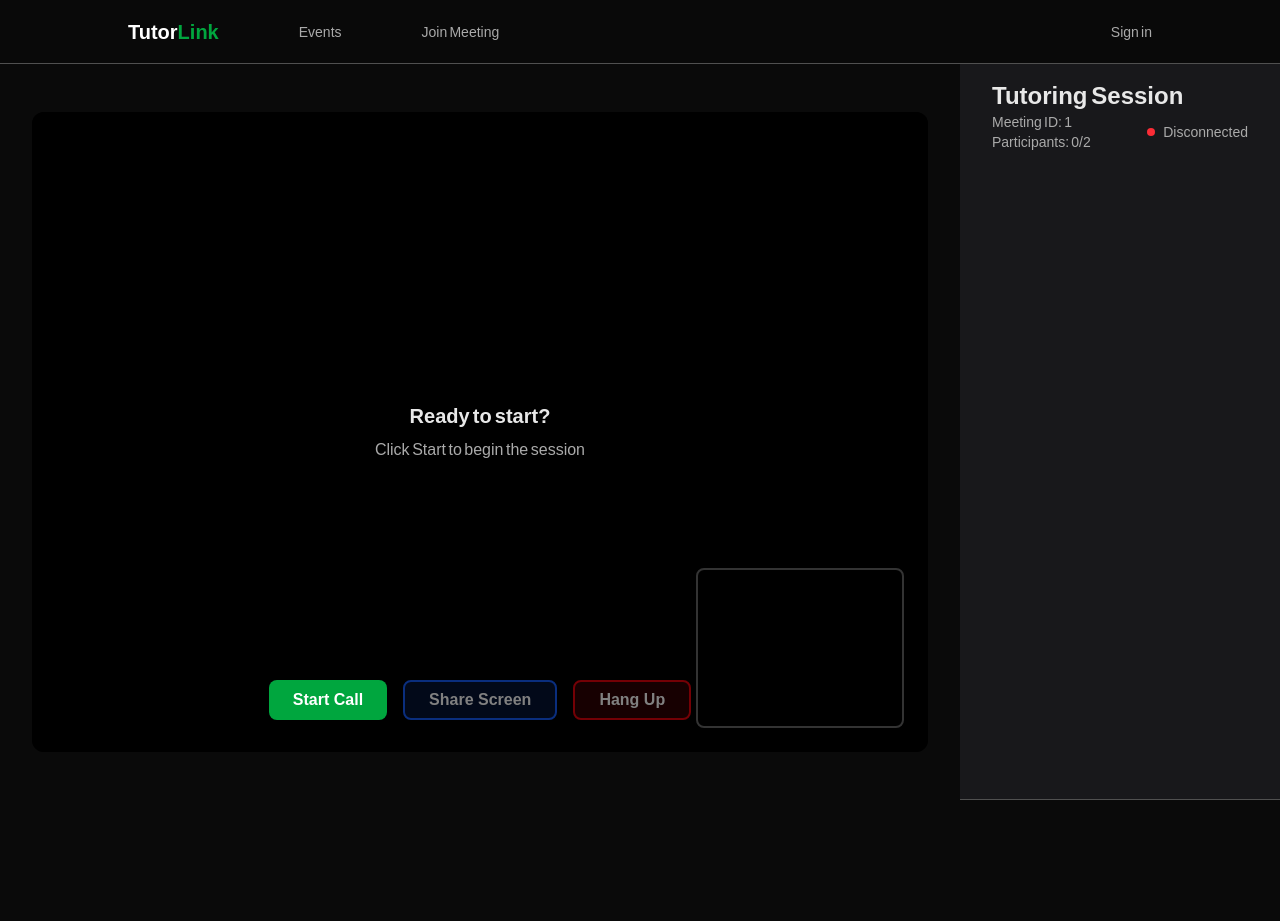
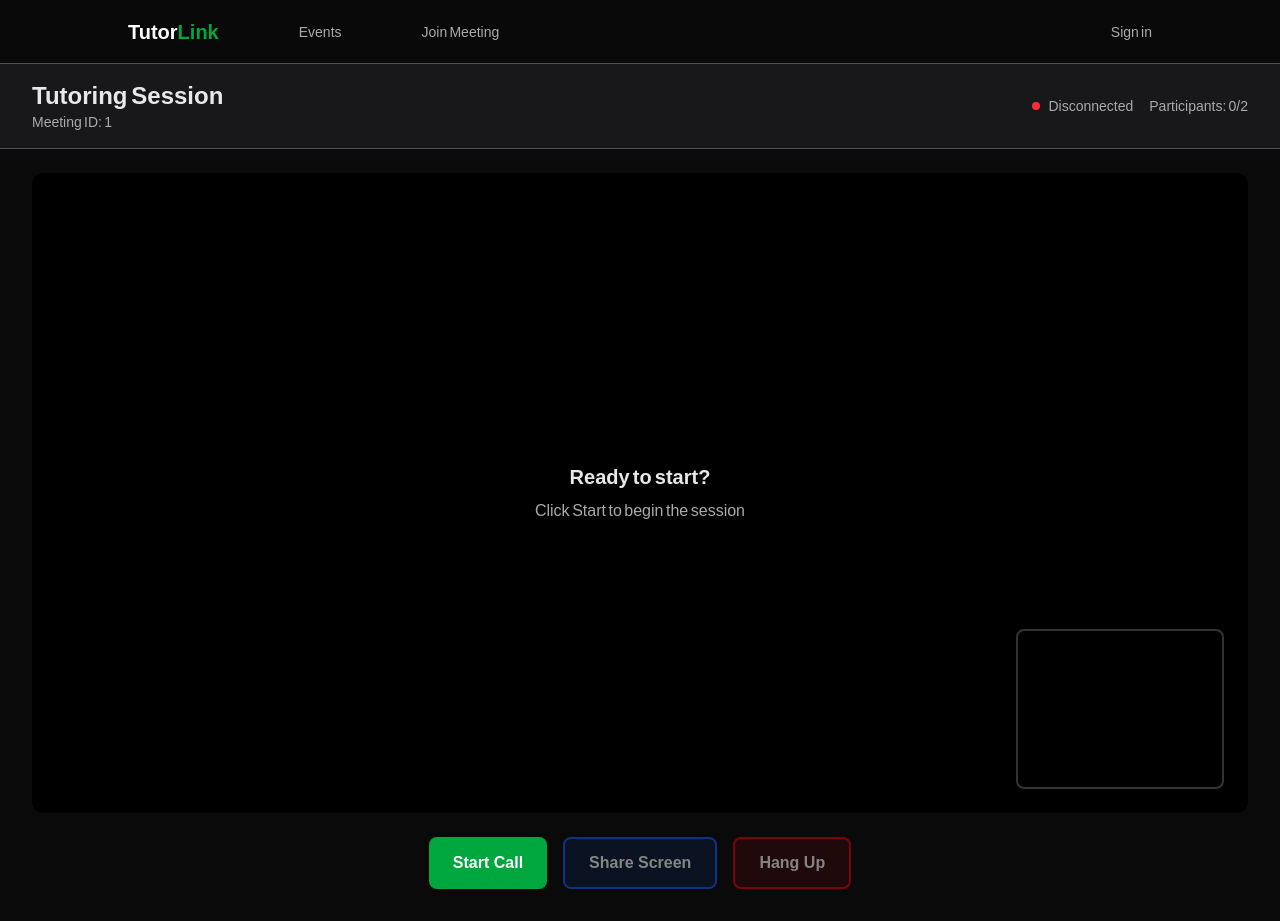
Before and after one commit to kylechi05/swan-hacks-2025, a Next.js app in the folder frontend/: page /meeting/1 in a window 1280 px wide. Before the commit the page ends 800 px from the top, so only its background shows below. Built offline with nearby package versions, Linux system fonts and the light colour scheme; no server answers; a web font is replaced by a local one.

Commit message:
fix: revert

```diff
--- a/frontend/app/meeting/[id]/page.tsx
+++ b/frontend/app/meeting/[id]/page.tsx
@@ -108,11 +108,13 @@ export default function MeetingPage() {
 
         socket.on(
             "ice-candidate",
-            async (data: {
+            async (
+                data: {
                     candidate: string;
                     sdpMLineIndex: number;
                     sdpMid: string;
-            }) => {
+                },
+            ) => {
                 console.log("Received ICE candidate");
                 await handleIceCandidate(data);
             },
@@ -120,14 +122,14 @@ export default function MeetingPage() {
 
         return () => {
             if (localStreamRef.current) {
-                localStreamRef.current
-                    .getTracks()
-                    .forEach((track) => track.stop());
+                localStreamRef.current.getTracks().forEach((track) =>
+                    track.stop()
+                );
             }
             if (screenStreamRef.current) {
-                screenStreamRef.current
-                    .getTracks()
-                    .forEach((track) => track.stop());
+                screenStreamRef.current.getTracks().forEach((track) =>
+                    track.stop()
+                );
             }
             if (pc1Ref.current) pc1Ref.current.close();
             if (pc2Ref.current) pc2Ref.current.close();
@@ -199,13 +201,7 @@ export default function MeetingPage() {
 
     // Effect to create peer connection and send offer
     useEffect(() => {
-        if (
-            !isCallActive ||
-            !localStreamRef.current ||
-            !isOfferCreatorRef.current ||
-            pc1Ref.current
-        )
-            return;
+        if (!isCallActive || !localStreamRef.current || !isOfferCreatorRef.current || pc1Ref.current) return;
 
         const createPeerConnection = async () => {
             try {
@@ -445,11 +441,9 @@ export default function MeetingPage() {
         }
     };
 
-    const handleIceCandidate = async (data: {
-        candidate: string;
-        sdpMLineIndex: number;
-        sdpMid: string;
-    }) => {
+    const handleIceCandidate = async (
+        data: { candidate: string; sdpMLineIndex: number; sdpMid: string },
+    ) => {
         try {
             const candidate = new RTCIceCandidate(data);
 
@@ -498,8 +492,8 @@ export default function MeetingPage() {
                 const pc = pc1Ref.current || pc2Ref.current;
                 if (pc) {
                     const senders = pc.getSenders();
-                    const videoSender = senders.find(
-                        (sender) => sender.track?.kind === "video",
+                    const videoSender = senders.find((sender) =>
+                        sender.track?.kind === "video"
                     );
                     if (videoSender && localStreamRef.current) {
                         console.log("[Screen Share] Current video sender:", {
@@ -512,9 +506,6 @@ export default function MeetingPage() {
                         });
                         console.log("[Screen Share] Replacing video track with screen share");
 
-                        // Store the original camera track before replacing
-                        const originalCameraTrack = videoSender.track;
-
                         // Replace the track
                         await videoSender.replaceTrack(screenTrack);
                         console.log("[Screen Share] Track replaced. New track:", {
@@ -523,24 +514,8 @@ export default function MeetingPage() {
                             label: screenTrack.label
                         });
 
-                        // Verify the track was actually replaced
-                        const currentTrack = videoSender.track;
-                        console.log("[Screen Share] Current track in sender after replace:", {
-                            id: currentTrack?.id,
-                            label: currentTrack?.label,
-                            enabled: currentTrack?.enabled,
-                            readyState: currentTrack?.readyState
-                        });
-
-                        // For PC1, manually trigger renegotiation since replaceTrack doesn't always fire negotiationneeded
-                        if (pc1Ref.current) {
-                            console.log("[Screen Share] PC1 detected - manually triggering renegotiation");
-                            // Small delay to ensure track is fully replaced in the connection
-                            await new Promise(resolve => setTimeout(resolve, 100));
-                            await runOfferAnswer(pc1Ref.current);
-                        } else {
-                            console.log("[Screen Share] PC2 detected - negotiationneeded should handle on remote peer");
-                        }
+                        // The negotiationneeded event handler will automatically trigger renegotiation
+                        console.log("[Screen Share] Track replaced, negotiationneeded will handle renegotiation");
 
                         setIsScreenSharing(true);
 
@@ -566,19 +541,11 @@ export default function MeetingPage() {
                                 });
                                 await videoSender.replaceTrack(cameraTrack);
 
-                                // For PC1, manually trigger renegotiation when switching back
-                                if (pc1Ref.current) {
-                                    console.log("[Screen Share] PC1 detected - manually triggering renegotiation to switch back to camera");
-                                    // Small delay to ensure track is fully replaced
-                                    await new Promise(resolve => setTimeout(resolve, 100));
-                                    await runOfferAnswer(pc1Ref.current);
-                                } else {
-                                    console.log("[Screen Share] PC2 detected - negotiationneeded should handle on remote peer");
-                                }
+                                // The negotiationneeded event handler will automatically trigger renegotiation
+                                console.log("[Screen Share] Camera track replaced, negotiationneeded will handle renegotiation");
 
                                 if (
-                                    localVideoRef.current &&
-                                    localStreamRef.current
+                                    localVideoRef.current && localStreamRef.current
                                 ) {
                                     localVideoRef.current.srcObject =
                                         localStreamRef.current;
@@ -590,16 +557,12 @@ export default function MeetingPage() {
 
                             // Stop screen stream tracks
                             if (screenStreamRef.current) {
-                                screenStreamRef.current
-                                    .getTracks()
-                                    .forEach((track) => track.stop());
+                                screenStreamRef.current.getTracks().forEach(track => track.stop());
                                 screenStreamRef.current = null;
                             }
                         };
                     } else {
-                        console.error(
-                            "Video sender not found or no local stream",
-                        );
+                        console.error("Video sender not found or no local stream");
                         setError("Failed to find video track");
                         setShouldShareScreen(false);
                     }
@@ -679,9 +642,9 @@ export default function MeetingPage() {
             localStreamRef.current = null;
         }
         if (screenStreamRef.current) {
-            screenStreamRef.current
-                .getTracks()
-                .forEach((track) => track.stop());
+            screenStreamRef.current.getTracks().forEach((track) =>
+                track.stop()
+            );
             screenStreamRef.current = null;
         }
 
@@ -694,9 +657,45 @@ export default function MeetingPage() {
     };
 
     return (
-        <div className="relative flex h-[calc(100vh-64px)] w-full flex-row items-center bg-(--background) text-(--off-white)">
+        <div className="min-h-screen bg-(--background) text-(--off-white)">
+            {/* Header */}
+            <div className="border-b border-(--primary-border-color) bg-zinc-900 px-8 py-4">
+                <div className="flex items-center justify-between">
+                    <div>
+                        <h1 className="text-2xl font-semibold">
+                            Tutoring Session
+                        </h1>
+                        <p className="text-sm text-(--light-gray)">
+                            Meeting ID: {meetingId}
+                        </p>
+                    </div>
+                    <div className="flex items-center gap-4">
+                        <div className="flex items-center gap-2">
+                            <div
+                                className={`h-2 w-2 rounded-full ${
+                                    isConnected ? "bg-green-500" : "bg-red-500"
+                                }`}
+                            />
+                            <span className="text-sm text-(--light-gray)">
+                                {isConnected ? "Connected" : "Disconnected"}
+                            </span>
+                        </div>
+                        <div className="text-sm text-(--light-gray)">
+                            Participants: {memberCount}/2
+                        </div>
+                    </div>
+                </div>
+            </div>
+
+            {/* Error Message */}
+            {error && (
+                <div className="mx-8 mt-4 rounded-lg border border-red-500 bg-red-500/10 px-4 py-3 text-red-500">
+                    {error}
+                </div>
+            )}
+
             {/* Video Container */}
-            <div className="relative z-0 mx-8 my-6 h-[80vh] w-full overflow-hidden rounded-xl bg-black">
+            <div className="relative mx-8 my-6 h-[80vh] overflow-hidden rounded-xl bg-black">
                 {/* Remote Video (main view) */}
                 <video
                     ref={remoteVideoRef}
@@ -711,7 +710,7 @@ export default function MeetingPage() {
                     autoPlay
                     playsInline
                     muted
-                    className="absolute right-6 bottom-6 h-40 w-52 rounded-lg border-2 border-white object-cover shadow-lg"
+                    className="absolute bottom-6 right-6 h-40 w-52 rounded-lg border-2 border-white object-cover shadow-lg"
                 />
 
                 {/* Waiting message */}
@@ -729,12 +728,14 @@ export default function MeetingPage() {
                         </div>
                     </div>
                 )}
+            </div>
+
             {/* Controls */}
-                <div className="absolute bottom-0 z-10 flex w-full justify-center gap-4 px-8 pb-8">
+            <div className="flex justify-center gap-4 px-8 pb-8">
                 <button
                     onClick={handleStart}
                     disabled={isCallActive}
-                        className="cursor-pointer rounded-lg bg-green-600 px-6 py-1.5 font-semibold text-white transition-all hover:scale-105 hover:bg-green-500 disabled:cursor-not-allowed disabled:opacity-50 disabled:hover:scale-100 disabled:hover:bg-green-600"
+                    className="rounded-lg bg-green-600 px-6 py-3 font-semibold text-white transition-all hover:scale-105 hover:bg-green-500 disabled:cursor-not-allowed disabled:opacity-50 disabled:hover:scale-100 disabled:hover:bg-green-600"
                 >
                     {isCallActive ? "Call Active" : "Start Call"}
                 </button>
@@ -742,7 +743,7 @@ export default function MeetingPage() {
                 <button
                     onClick={handleShareScreen}
                     disabled={!isCallActive}
-                        className="cursor-pointer rounded-lg border-2 border-blue-600 bg-blue-600/20 px-6 py-1.5 font-semibold text-white transition-all hover:scale-105 hover:border-blue-500 hover:bg-blue-600/30 disabled:cursor-not-allowed disabled:opacity-50 disabled:hover:scale-100"
+                    className="rounded-lg border-2 border-blue-600 bg-blue-600/20 px-6 py-3 font-semibold text-white transition-all hover:scale-105 hover:border-blue-500 hover:bg-blue-600/30 disabled:cursor-not-allowed disabled:opacity-50 disabled:hover:scale-100"
                 >
                     {isScreenSharing ? "Sharing Screen" : "Share Screen"}
                 </button>
@@ -750,44 +751,11 @@ export default function MeetingPage() {
                 <button
                     onClick={handleHangup}
                     disabled={!isCallActive}
-                        className="cursor-pointer rounded-lg border-2 border-red-600 bg-red-600/20 px-6 py-1.5 font-semibold text-white transition-all hover:scale-105 hover:border-red-500 hover:bg-red-600/30 disabled:cursor-not-allowed disabled:opacity-50 disabled:hover:scale-100"
+                    className="rounded-lg border-2 border-red-600 bg-red-600/20 px-6 py-3 font-semibold text-white transition-all hover:scale-105 hover:border-red-500 hover:bg-red-600/30 disabled:cursor-not-allowed disabled:opacity-50 disabled:hover:scale-100"
                 >
                     Hang Up
                 </button>
             </div>
         </div>
-            {/* Header */}
-            <div className="flex h-full w-1/4 shrink-0 flex-col border-b border-(--primary-border-color) bg-zinc-900 px-8 py-4">
-                <div className="flex flex-col items-start justify-between">
-                    <h1 className="text-2xl font-semibold">Tutoring Session</h1>
-                    <div className="flex w-full flex-row justify-between">
-                        <div>
-                            <p className="text-sm text-(--light-gray)">
-                                Meeting ID: {meetingId}
-                            </p>
-                            <p className="text-sm text-(--light-gray)">
-                                Participants: {memberCount}/2
-                            </p>
-                        </div>
-                        <div className="flex flex-row items-center gap-2">
-                            <div
-                                className={`h-2 w-2 rounded-full ${
-                                    isConnected ? "bg-green-500" : "bg-red-500"
-                                }`}
-                            />
-                            <span className="text-sm text-(--light-gray)">
-                                {isConnected ? "Connected" : "Disconnected"}
-                            </span>
-                        </div>
-                    </div>
-                </div>
-                {/* Error Message */}
-                {error && (
-                    <div className="mx-8 mt-4 rounded-lg border border-red-500 bg-red-500/10 px-4 py-3 text-red-500">
-                        {error}
-                    </div>
-                )}
-            </div>
-        </div>
     );
 }
```
Lines whose indentation alone changed are shown as unchanged.
